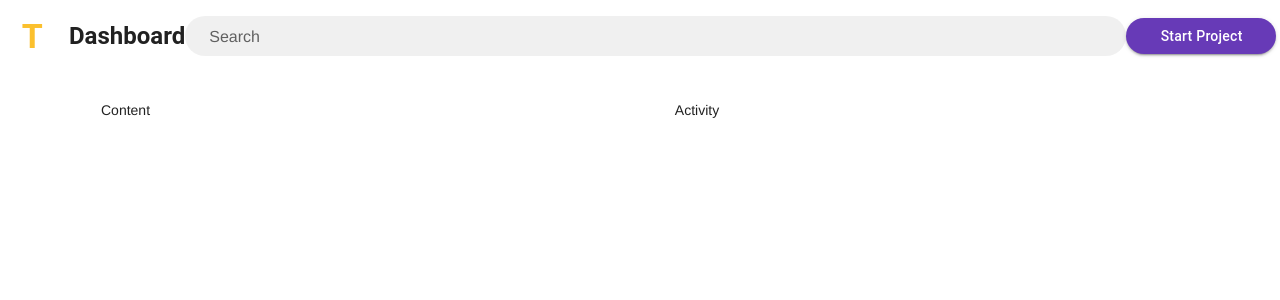
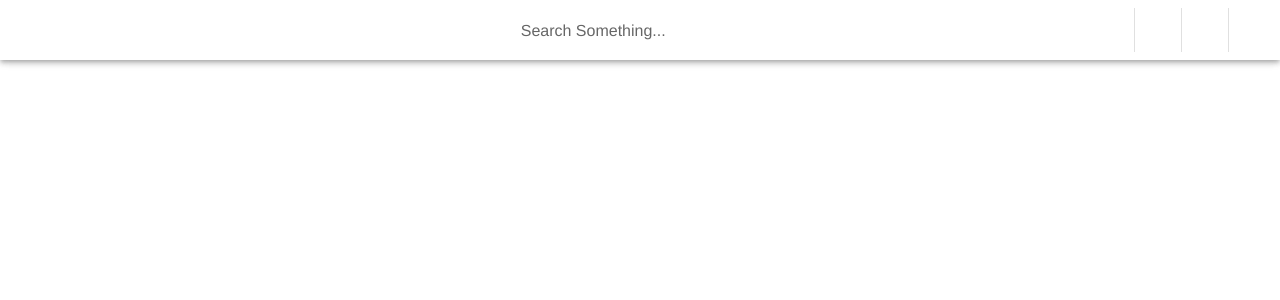
Before and after one commit to vjaos/Tasky-frontend, a Vue app: page / in a window 1280 px wide. Shown: the top 300 px of the page. Built offline with nearby package versions, Linux system fonts and the light colour scheme; the HTML template or start-up script is replaced by a standard one.

Commit message:
rebuild main navbar

```diff
--- a/src/App.vue
+++ b/src/App.vue
@@ -1,7 +1,6 @@
 <template>
     <v-app>
-
-        <nav-bar v-if="!hide"/>
+        <nav-menu/>
         <v-content app>
             <v-container fluid>
                 <router-view></router-view>
@@ -12,10 +11,10 @@
 
 <script>
 
-    import NavBar from "./components/NavBar";
+    import NavMenu from "./components/NavMenu";
 
     export default {
-        components: { NavBar},
+        components: {NavMenu},
         computed: {
             currentUser() {
                 return this.$store.state.auth.user;
--- a/src/components/DashboardAppBar.vue
+++ /dev/null
@@ -1,56 +0,0 @@
-<template>
-    <v-container fluid>
-        <v-app-bar class="mt-1" color="white" flat app>
-            <v-layout align-center
-                      justify-space-between
-                      row
-            >
-                <span class="text-capitalize headline font-weight-bold">
-                    Dashboard
-                </span>
-                    <v-text-field
-                            filled
-                            rounded
-                            append-icon="mdi-magnify"
-                            label="Search"
-                            hide-details
-                            single-line
-                            dense
-                    >
-
-                    </v-text-field>
-                </div>
-                <v-btn
-                        rounded
-                        color="deep-purple"
-                        dark
-                        width="150"
-                >
-                    <span class="text-capitalize font-weight-medium body-2">Start project</span>
-                </v-btn>
-            </v-layout>
-
-        </v-app-bar>
-        <v-layout>
-            <v-layout>
-                Content
-
-            </v-layout>
-            <v-layout>
-                Activity
-            </v-layout>
-        </v-layout>
-    </v-container>
-</template>
-
-<script>
-    export default {
-        name: "DashboardAppBar"
-    }
-</script>
-
-<style scoped>
-    .dashboard-activity {
-        background-color: #fefefe;
-    }
-</style>
--- a/src/components/NavBar.vue
+++ /dev/null
@@ -1,73 +0,0 @@
-<template>
-    <nav>
-        <v-navigation-drawer
-                app
-                mini-variant-width="65px"
-                mini-variant
-                permanent
-                floating
-        >
-            <v-layout
-                    align-center
-                    justify-space-between
-                    column
-                    fill-height
-            >
-                <span class="text-uppercase mt-4 font-weight-bold display-1 yellow--text text--darken-2">
-                        T
-                </span>
-                <v-list dense flat>
-                    <v-list-item
-                            v-for="item in items"
-                            :key="item.title"
-                            :to="item.route"
-                            class="mb-7"
-                            link
-                            active-class="deep-purple--text"
-                    >
-                        <v-list-item-icon>
-                            <v-icon>{{ item.icon }}</v-icon>
-                        </v-list-item-icon>
-
-                        <v-list-item-content>
-                            <v-list-item-title>{{ item.title }}</v-list-item-title>
-                        </v-list-item-content>
-                    </v-list-item>
-                </v-list>
-                <v-btn
-                        justify-end
-                        flat
-                        icon
-                        exact
-                        link
-                        class="mb-4"
-                        active-class="deep-purple--text"
-                >
-                    <v-icon>mdi-logout</v-icon>
-                </v-btn>
-            </v-layout>
-        </v-navigation-drawer>
-    </nav>
-</template>
-
-<script>
-    export default {
-        name: "nav-bar",
-        template: "<nav-bar/>",
-        data() {
-            return {
-                items: [
-                    {title: 'Dashboard', icon: 'mdi-view-dashboard', route: '/'},
-                    {title: 'Projects', icon: 'mdi-folder-outline', route: '/projects'},
-                    {title: 'Calendar', icon: 'mdi-calendar-outline', route: '/events'},
-                    {title: 'Board', icon: 'mdi-format-list-checks', route: '/board'},
-                ]
-            }
-        }
-    }
-</script>
-
-<style scoped>
-
-
-</style>
--- /dev/null
+++ b/src/components/NavMenu.vue
@@ -0,0 +1,56 @@
+<template>
+    <nav>
+        <v-app-bar
+                color="white"
+                dense
+                height="60px"
+        >
+            <v-app-bar-nav-icon>
+
+            </v-app-bar-nav-icon>
+
+            <v-text-field
+                    class="search-field"
+                    single-line
+                    dense label="Search Something..."
+                    prepend-inner-icon="mdi-magnify"
+                    hide-details
+                    rounded
+            >
+            </v-text-field>
+
+            <v-divider inset vertical/>
+            <v-btn icon>
+                <v-icon>mdi-view-dashboard-outline</v-icon>
+            </v-btn>
+            <v-divider inset vertical/>
+            <v-btn icon>
+                <v-icon>
+                    mdi-email-outline
+                </v-icon>
+            </v-btn>
+            <v-divider inset vertical/>
+            <v-btn icon>
+                <v-icon>
+                    mdi-bell-outline
+                </v-icon>
+            </v-btn>
+        </v-app-bar>
+    </nav>
+</template>
+
+<script>
+    export default {
+        name: "NavMenu"
+    }
+</script>
+
+<style scoped>
+    .search-field {
+        display: block;
+        margin: 0 auto;
+        max-width: 20%;
+        border-style: none;
+    }
+
+</style>
--- a/src/models/issue.js
+++ b/src/models/issue.js
@@ -1,5 +1,6 @@
 export default class Issue {
     constructor(title, description) {
-
+        this.title = title
+        this.description = description
     }
 }
--- a/src/router.js
+++ b/src/router.js
@@ -1,25 +1,19 @@
 import Vue from 'vue'
 import VueRouter from 'vue-router'
-
-import LoginView from "./view/LoginView";
-import DashboardView from "./view/DashboardView";
-import ProjectView from "./view/ProjectView";
-import EventsView from "./view/EventsView";
-import BoardView from "./view/BoardView";
 
 
 Vue.use(VueRouter);
 
 export const router = new VueRouter({
     mode: 'history',
-    routes: [
-        {path: '/', component: DashboardView},
-        {path: '/login', component: LoginView},
-        {path: '/projects', component: ProjectView},
-        {path: '/events', component: EventsView},
-        {path: '/board', component: BoardView},
-        {path: '*', redirect: '/'}
-    ]
+    // routes: [
+    //     {path: '/', component: DashboardView},
+    //     {path: '/login', component: LoginView},
+    //     {path: '/projects', component: ProjectView},
+    //     {path: '/events', component: EventsView},
+    //     {path: '/board', component: BoardView},
+    //     {path: '*', redirect: '/'}
+    // ]
 });
 
 // router.beforeEach((to, from, next) => {
--- a/src/view/BoardView.vue
+++ /dev/null
@@ -1,16 +0,0 @@
-<template>
-    <v-container fluid>
-
-    </v-container>
-</template>
-
-<script>
-    export default {
-        name: "BoardView",
-    }
-</script>
-
-<style scoped>
-
-
-</style>
--- a/src/view/DashboardView.vue
+++ /dev/null
@@ -1,18 +0,0 @@
-<template>
-    <v-container fluid>
-        <dashboard-app-bar></dashboard-app-bar>
-    </v-container>
-</template>
-
-<script>
-    import DashboardAppBar from "../components/DashboardAppBar";
-    export default {
-        name: "DashboardView",
-        components: {DashboardAppBar},
-    }
-</script>
-
-<style scoped>
-
-
-</style>
--- a/src/view/EventsView.vue
+++ /dev/null
@@ -1,15 +0,0 @@
-<template>
-    <v-container fluid>
-        Events
-    </v-container>
-</template>
-
-<script>
-    export default {
-        name: "EventsView"
-    }
-</script>
-
-<style scoped>
-
-</style>
--- a/src/view/ProjectView.vue
+++ /dev/null
@@ -1,15 +0,0 @@
-<template>
-    <v-container fluid>
-        Project
-    </v-container>
-</template>
-
-<script>
-    export default {
-        name: "ProjectView"
-    }
-</script>
-
-<style scoped>
-
-</style>
```
